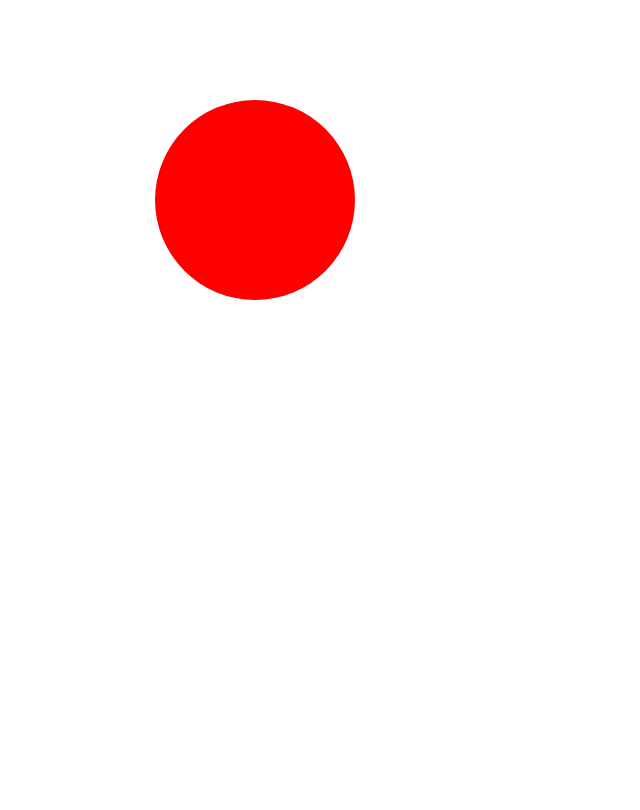
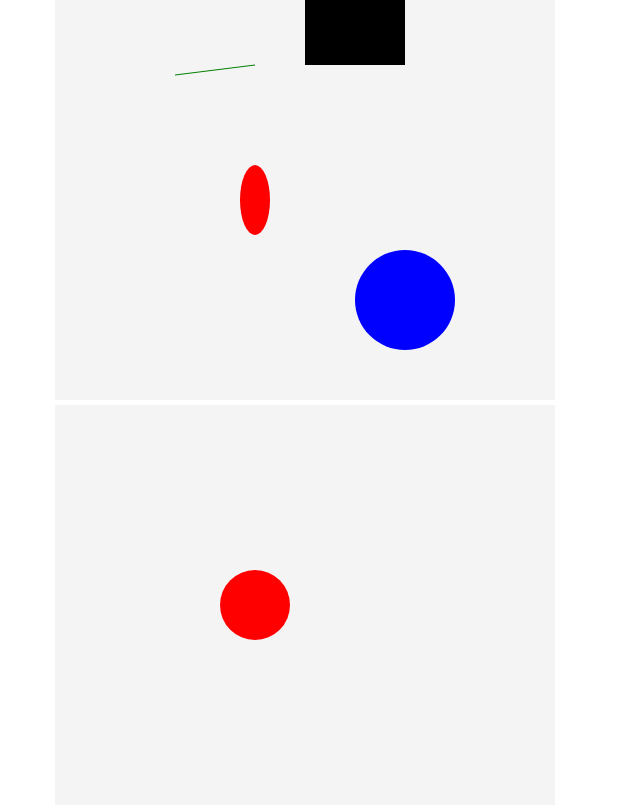
Before and after one commit to CodeSon/D3, a plain HTML site: page index.html in a window 1280 px wide. Shown: the whole page, without its empty margins (0-640 px from the left). Drawn offline with Linux system fonts and the light colour scheme.

Commit message:
Basic geometric shapes
Added basic geometric shapes with SVG elements

```diff
--- a/index.html
+++ b/index.html
@@ -19,6 +19,13 @@
         </div>
     </div>
 
+      <!-- Bootstrap grid setup -->
+    <div class="container">
+        <div class="row">
+            <div id="chart-area2"></div>
+        </div>
+    </div>
+
 <!-- External JS libraries -->
 <script src="js/d3.min.js"></script>
 <!-- Custom JS -->
--- a/js/main.js
+++ b/js/main.js
@@ -5,11 +5,58 @@
 */
 
 var svg = d3.select("#chart-area").append("svg")
-	.attr("width", 400)
-	.attr("height",400);
+	.attr("width", 500)
+	.attr("height",400)
+	.style("background", "#f4f4f4");
 
+  // Adding some shapes to the screen
+var circle= svg.append("circle")
+	.attr("cx",350)
+	.attr("cy",300)
+	.attr("r",50)
+	.attr("fill", "blue")
+
+	d3.select("svg")
+		.append("ellipse")
+		.attr("cx",200)
+		.attr("cy",200)
+		.attr("rx",15)
+		.attr("ry",35)
+		.attr("fill", "red");
+
+
+	d3.select("svg")
+		.append("line")
+		.attr("x1",120)
+		.attr("y1",75)
+		.attr("x2",200)
+		.attr("y2",65)
+		.attr("stroke", "green");
+
+		d3.select("svg")
+		.append("rect")
+		.attr("x",250)
+		.attr("y",0)
+		.attr("width",100)
+		.attr("height",65)
+		.attr("fill", "black");
+
+
+
+
+
+
+
+
+
+var svg = d3.select("#chart-area2").append("svg")
+	.attr("width", 500)
+	.attr("height",400)
+	.style("background", "#f4f4f4");
+
+  // Adding some shapes to the screen
 var circle= svg.append("circle")
 	.attr("cx",200)
 	.attr("cy",200)
-	.attr("r",100)
+	.attr("r",35)
 	.attr("fill", "red");
```
